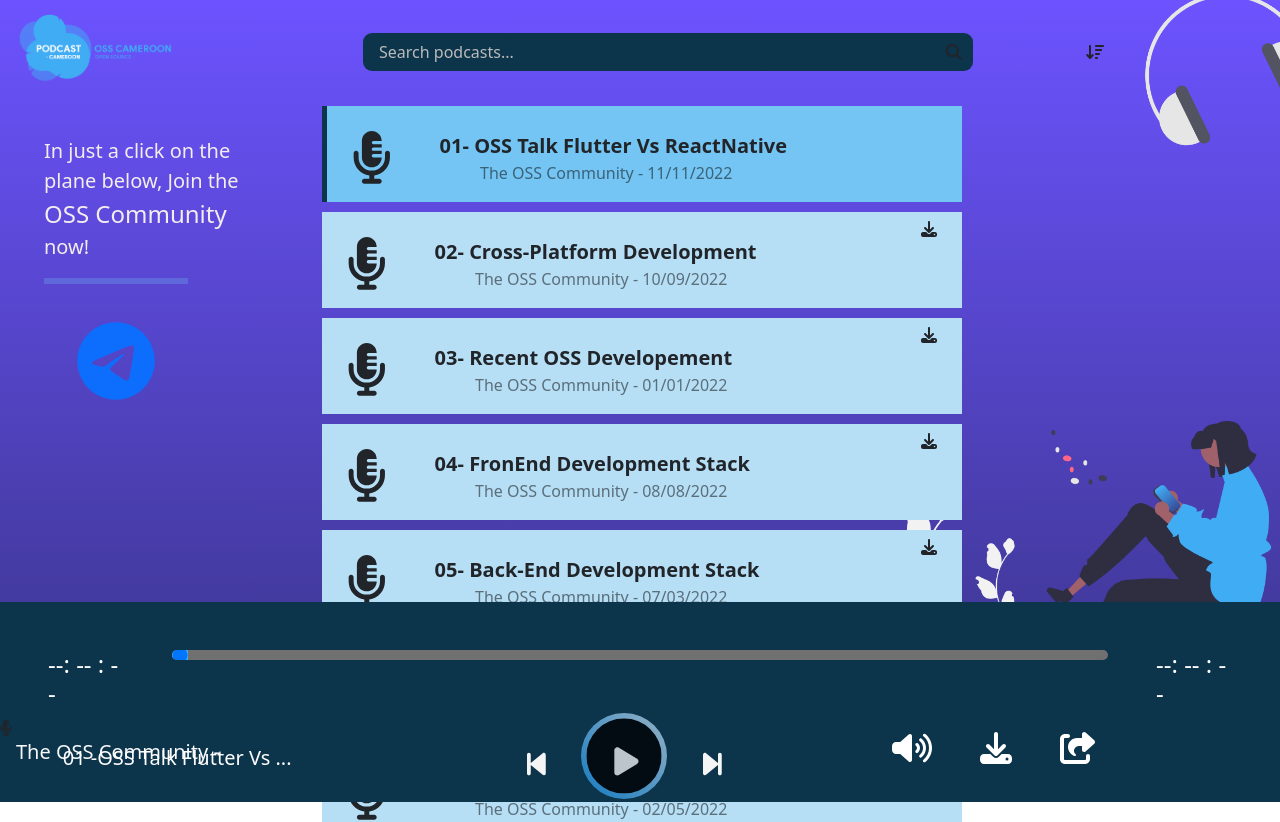
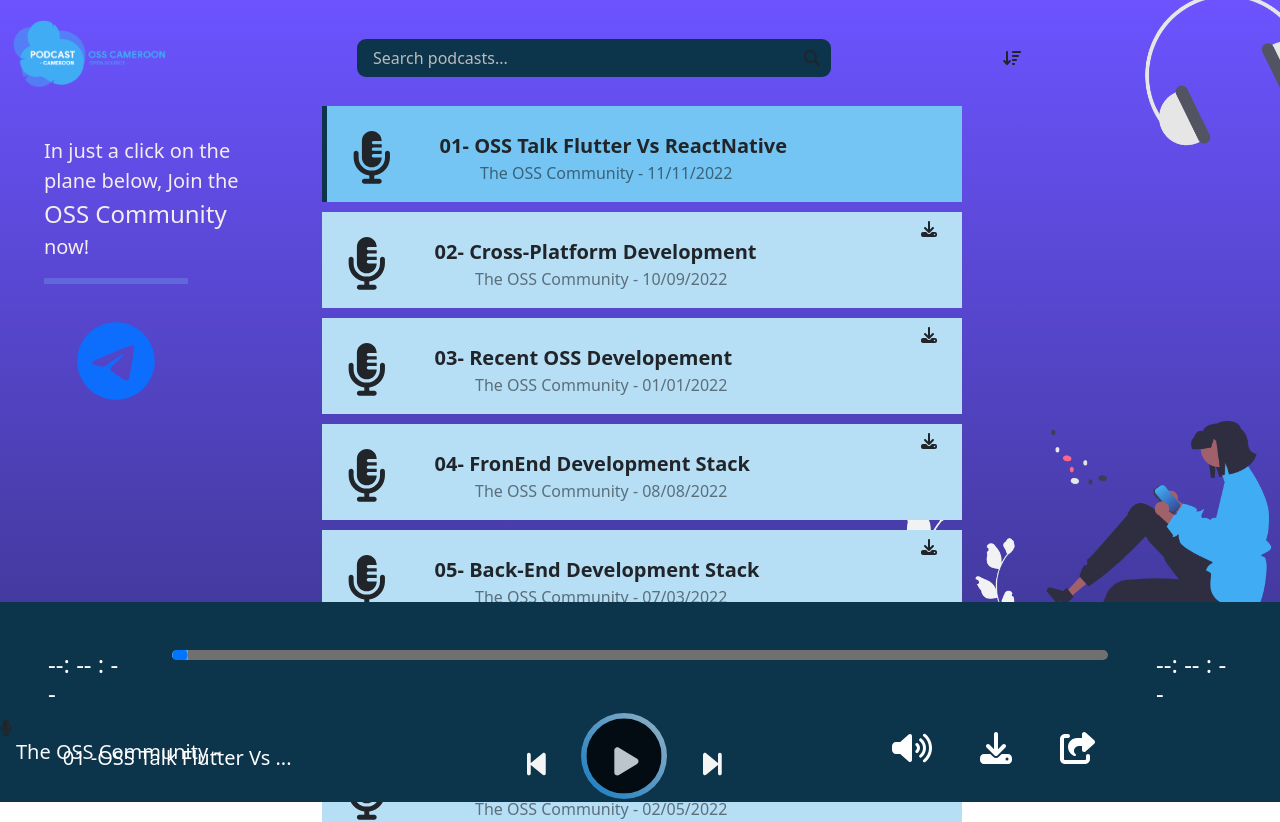
Before and after one commit to osscameroon/podcasts, a React (Create React App) app: page / in a window 1280 px wide. Shown: the top 822 px of the page. Built offline with nearby package versions, Linux system fonts and the light colour scheme.

Commit message:
feat: added styles for search bar

```diff
--- a/src/components/Header/Header.js
+++ b/src/components/Header/Header.js
@@ -65,7 +65,7 @@
                 transition: "all 1s"
             }}>
                 <nav className="navbar navbar-expand-lg navbar-light">
-                    <div className="container-fluid">
+                    <div className="container-fluid" style={{padding:'6px'}}>
                         <div className="header_logo">
                             <a href="/">
                                 <img src={podcast_logo} alt="Podcasts" className="header_logo_image"/>
@@ -82,10 +82,10 @@
 
                             </span>
                         </button>
-                        <div className="collapse navbar-collapse col col-md-6 mx-auto col-sm-10 mx-auto"
+                        <div className="collapse navbar-collapse col col-md-6  col-sm-10 "
                              id="navbarCollapse">
-                            <input
-                                className="w-100 px-3"
+                            <input id='search'
+                                className="w-75  px-3"
                                 type="search"
                                 value={title}
                                 placeholder="Search podcasts..."
@@ -93,10 +93,10 @@
                             />
                             <FontAwesomeIcon icon={faSearch} viewBox={"900 0 512 512"}/>
                         </div>
-                        <div className="col col-2 d-none d-sm-none d-md-none d-lg-block">
+                        <div className=" d-none d-sm-none d-md-none d-lg-block">
                             <span className=" btn d-none d-sm-none d-md-none d-lg-block"
                                   onClick={sortHandler}>
-                                <FontAwesomeIcon icon={faSortAmountAsc}/>
+                                <FontAwesomeIcon icon={faSortAmountAsc} style={{margin:'0px'}}/>
                             </span>
                         </div>
                         <div className={"col col-4 d-none d-sm-none d-md-none d-lg-block"}></div>
```
